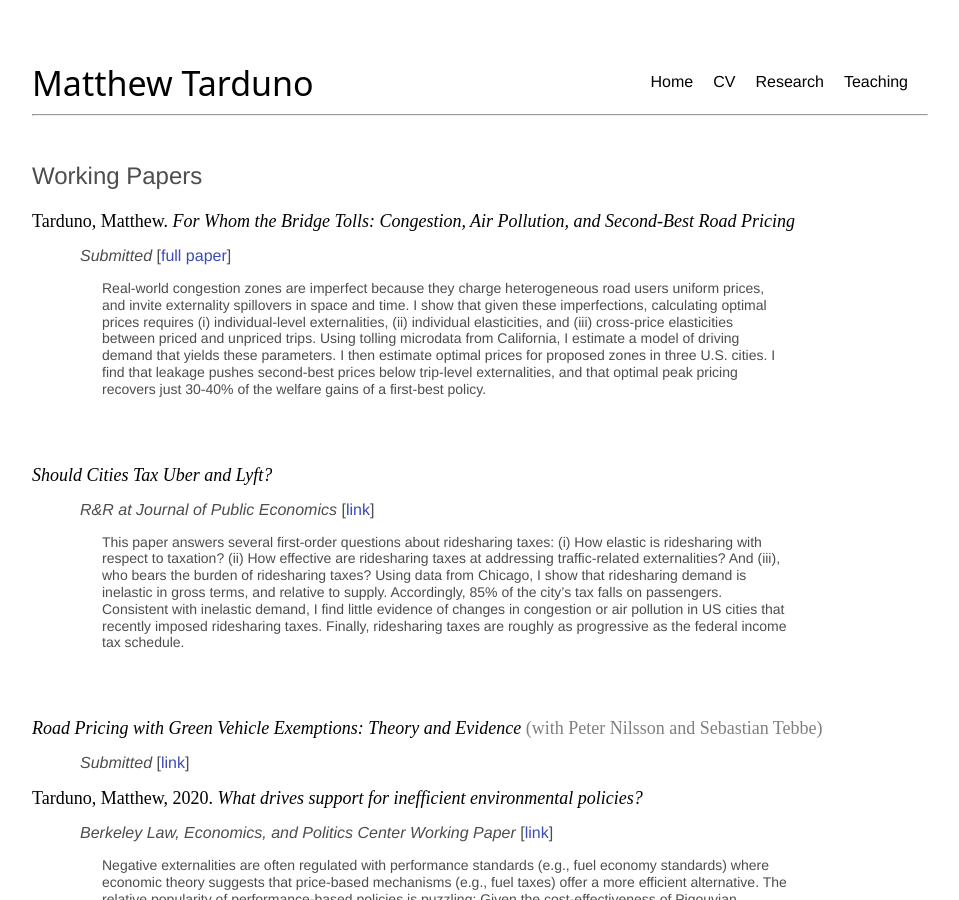
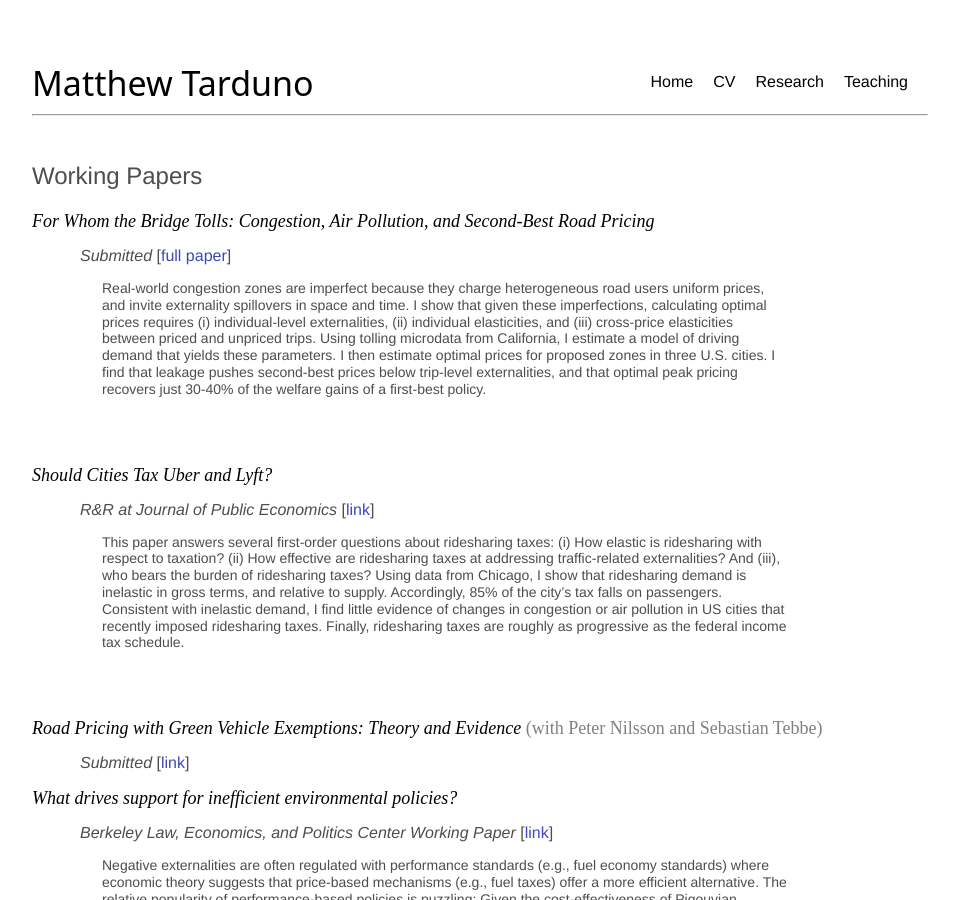
Before and after one commit to Matt-Tarduno/Matt-Tarduno.github.io, a Jekyll site: the page built from research/index.html, in a window 1280 px wide and 900 px high. Shown: the whole window, without its empty margins (160-1119 px from the left). Built offline with Jekyll 4.4.1, drawn with Linux system fonts in a browser that asks for light colours.

Commit message:
Update index.html

```diff
--- a/research/index.html
+++ b/research/index.html
@@ -17,7 +17,7 @@ sitemap:
 <div class="blurb">
 	<h1>Working Papers</h1>
 
-<p style="font-size:18px; font-family: TimesNewRoman; color: black" >Tarduno, Matthew. <em>For Whom the Bridge Tolls: Congestion, Air Pollution, and Second-Best Road Pricing</em>
+<p style="font-size:18px; font-family: TimesNewRoman; color: black" > <em>For Whom the Bridge Tolls: Congestion, Air Pollution, and Second-Best Road Pricing</em>
 	<p style="margin-left:3em"><em>Submitted</em> [<a href="https://matt-tarduno.github.io/jmp/" target="_blank">full paper</a>]
 	<p style="font-size:14px; margin-left:5em; margin-right:10em; line-height: 1.2"> Real-world congestion zones are imperfect because they charge heterogeneous road users
 uniform prices, and invite externality spillovers in space and time. I show that given these imperfections, calculating optimal prices requires (i) individual-level externalities, (ii) individual elasticities, and (iii) cross-price elasticities between priced and unpriced trips. Using
@@ -46,7 +46,7 @@ tolling microdata from California, I estimate a model of driving demand that yie
 	</style>
 
 
-	<p style="font-size:18px; font-family: TimesNewRoman; color: black" > Tarduno, Matthew, 2020. <em>What drives support for inefficient environmental policies?</em> <br>
+	<p style="font-size:18px; font-family: TimesNewRoman; color: black" > <em>What drives support for inefficient environmental policies?</em> <br>
 	<p style="margin-left:3em"><em>Berkeley Law, Economics, and Politics Center Working Paper</em> [<a href="https://matt-tarduno.github.io/nevada/" target="_blank">link</a>]
 	<p style="font-size:14px; margin-left:5em; margin-right:10em; line-height: 1.2"> Negative externalities are often regulated with performance standards (e.g., fuel economy standards) where economic theory suggests that price-based mechanisms (e.g., fuel taxes) offer a more efficient alternative. The relative popularity of performance-based policies  is puzzling:
 	Given the cost-effectiveness of Pigouvian taxation and the ability of governments to pair these policies with redistribution, it should be possible to construct a price-based regulation that dominates a performance-based alternative on at least one of the three dimensions of efficacy, fairness, or cost, holding fixed the others.
```
